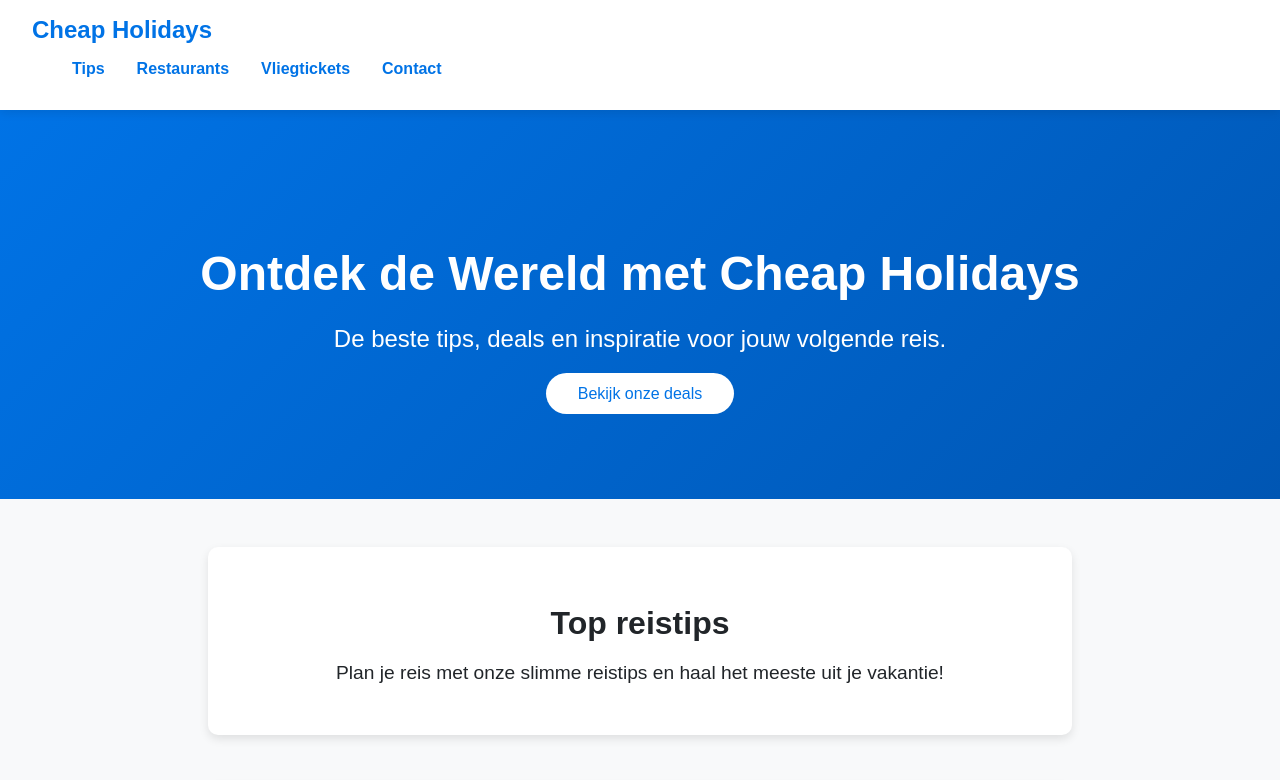
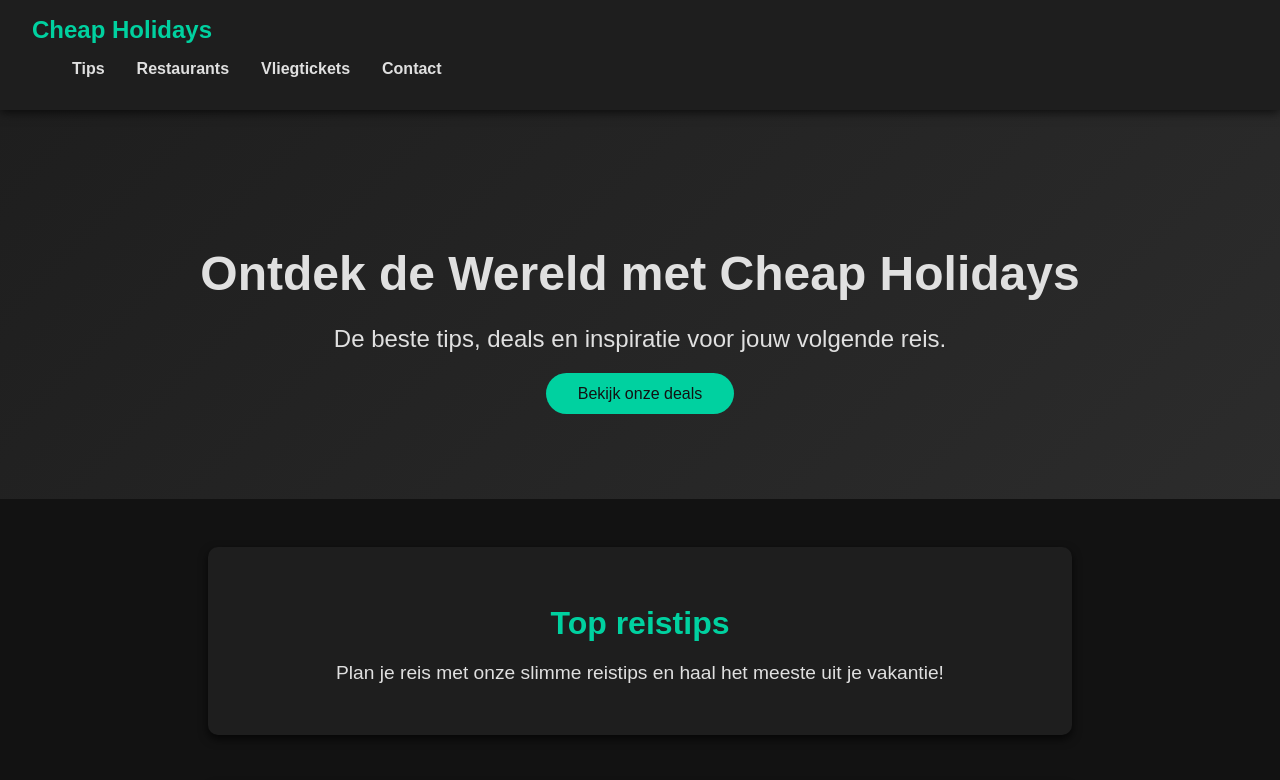
Before and after one commit to cheapholidays/cheapholidays.github.io, a plain HTML site: page index.html in a window 1280 px wide. Shown: the top 780 px of the page. Drawn offline with Linux system fonts and the light colour scheme.

Commit message:
Update style.css
dark theme

```diff
--- a/style.css
+++ b/style.css
@@ -3,15 +3,16 @@ body {
     font-family: 'Arial', sans-serif;
     margin: 0;
     padding: 0;
-    background-color: #f8f9fa;
-    color: #212529;
+    background-color: #121212; /* Donkere achtergrond */
+    color: #e0e0e0; /* Lichtgrijze tekst */
 }
 
 /* Header en navigatie */
 header {
-    background: white;
+    background: #1e1e1e; /* Donkergrijs */
+    color: #e0e0e0;
     padding: 1rem 2rem;
-    box-shadow: 0 2px 10px rgba(0, 0, 0, 0.1);
+    box-shadow: 0 2px 10px rgba(0, 0, 0, 0.7);
     display: flex;
     justify-content: space-between;
     align-items: center;
@@ -23,7 +24,7 @@ header {
 header .logo {
     font-size: 1.5rem;
     font-weight: bold;
-    color: #0073e6;
+    color: #00d1a0; /* Aqua accentkleur */
 }
 
 .nav-links {
@@ -34,13 +35,13 @@ header .logo {
 
 .nav-links li a {
     text-decoration: none;
-    color: #0073e6;
+    color: #e0e0e0;
     font-weight: bold;
     transition: color 0.3s ease, transform 0.3s ease;
 }
 
 .nav-links li a:hover {
-    color: #0056b3;
+    color: #00ffb3; /* Lichtere aqua voor hover */
     transform: scale(1.1);
 }
 
@@ -48,8 +49,8 @@ header .logo {
 .hero {
     text-align: center;
     padding: 6rem 2rem;
-    background: linear-gradient(135deg, #0073e6, #0056b3);
-    color: white;
+    background: linear-gradient(135deg, #1e1e1e, #2c2c2c); /* Zachte overgang donkergrijs */
+    color: #e0e0e0;
 }
 
 .hero h1 {
@@ -65,8 +66,8 @@ header .logo {
 }
 
 .cta-button {
-    background: white;
-    color: #0073e6;
+    background: #00d1a0;
+    color: #121212;
     padding: 0.75rem 2rem;
     font-size: 1rem;
     border-radius: 50px;
@@ -75,8 +76,8 @@ header .logo {
 }
 
 .cta-button:hover {
-    background: #0056b3;
-    color: white;
+    background: #00ffb3; /* Lichtere aqua */
+    color: #121212; /* Donkere tekst */
     transform: scale(1.1);
 }
 
@@ -86,8 +87,8 @@ header .logo {
     margin: 3rem auto;
     text-align: center;
     padding: 2rem;
-    background: white;
-    box-shadow: 0 4px 10px rgba(0, 0, 0, 0.1);
+    background: #1e1e1e;
+    box-shadow: 0 4px 10px rgba(0, 0, 0, 0.7);
     border-radius: 10px;
     animation: fadeInUp 1s ease-in-out;
 }
@@ -95,18 +96,20 @@ header .logo {
 .content-section h2 {
     font-size: 2rem;
     margin-bottom: 1rem;
+    color: #00d1a0; /* Aqua accentkleur */
 }
 
 .content-section p {
     font-size: 1.2rem;
+    color: #e0e0e0;
 }
 
 /* Footer */
 footer {
     text-align: center;
     padding: 1.5rem;
-    background: #212529;
-    color: white;
+    background: #1e1e1e;
+    color: #e0e0e0;
 }
 
 /* Animaties */
```
